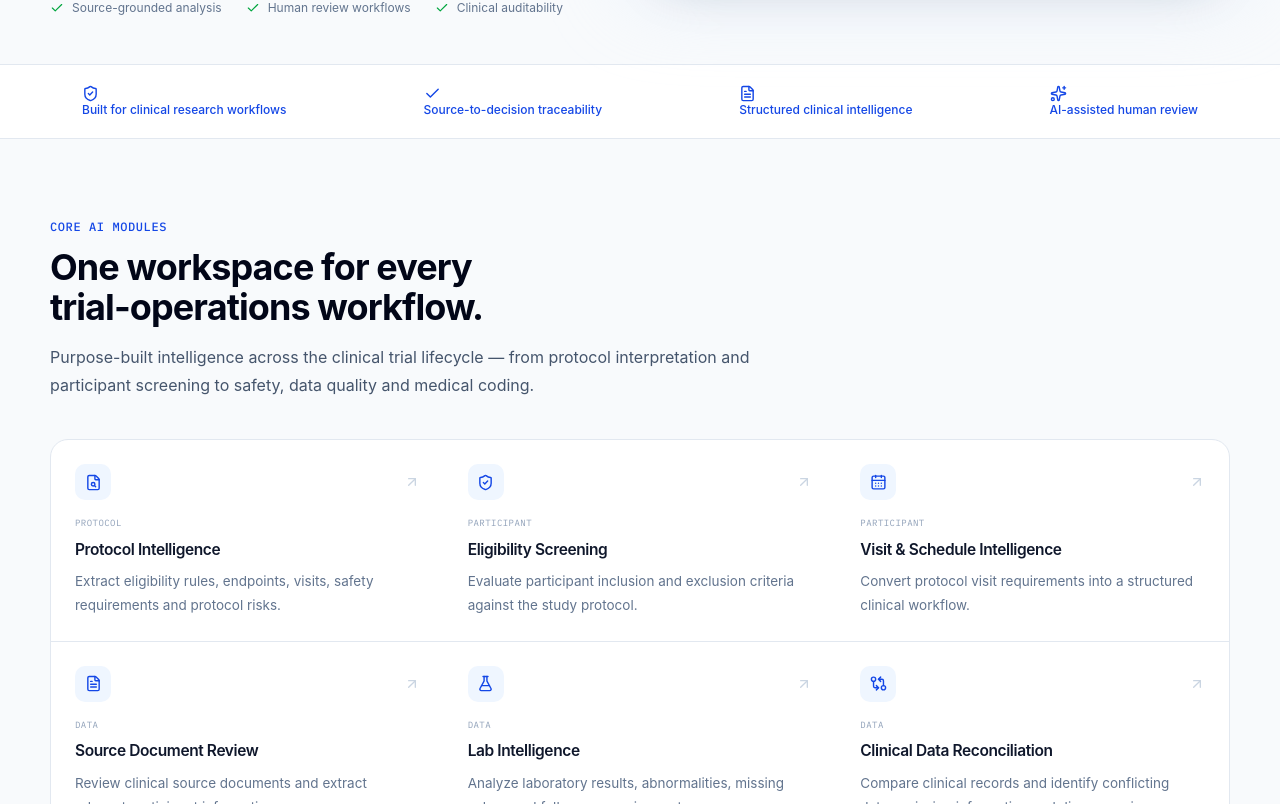
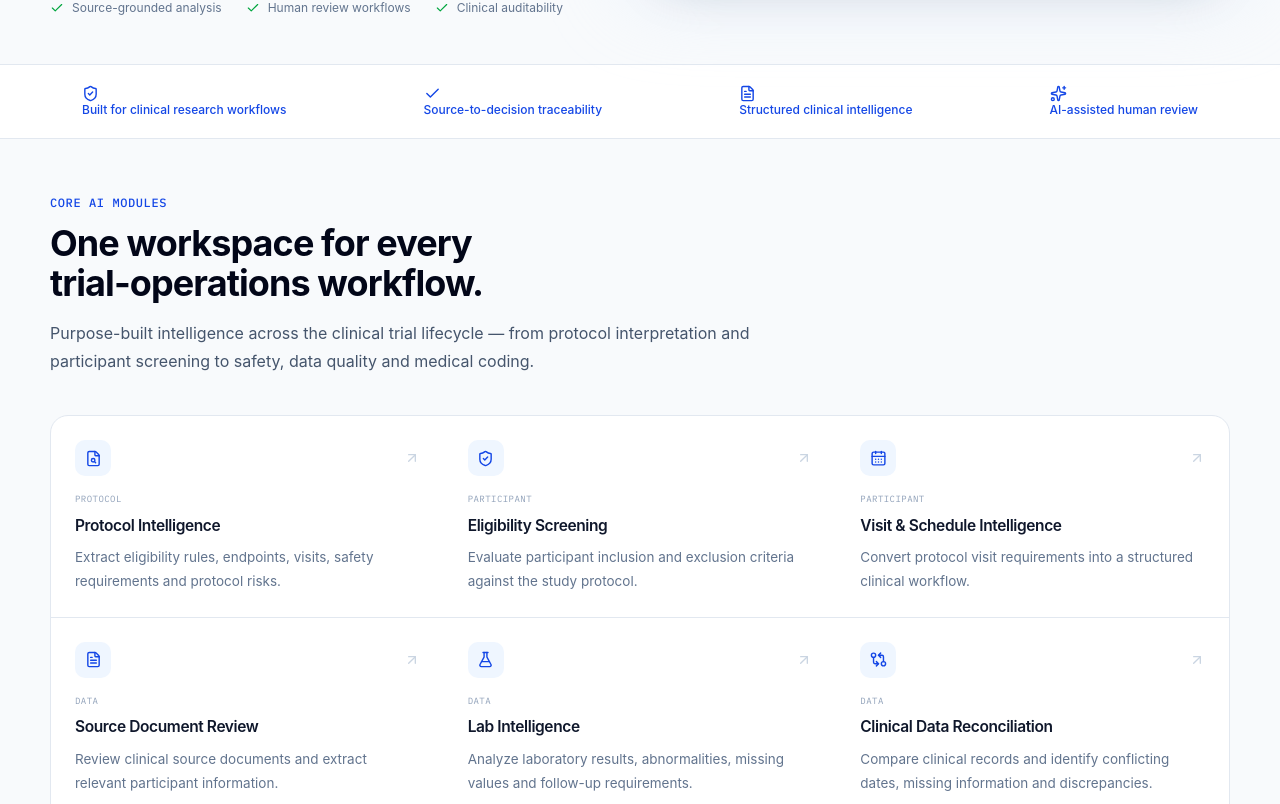
Before and after one commit to Zunaid24/trialiq, a Next.js app: page / in a window 1280 px wide. Shown: the part 656-1460 px from the top of the page. Built offline with nearby package versions, Linux system fonts and the light colour scheme.

Commit message:
Polish landing page UX

```diff
--- a/components/ModuleGrid.tsx
+++ b/components/ModuleGrid.tsx
@@ -111,7 +111,7 @@ export default function ModuleGrid() {
   return (
     <section
       id="modules"
-      className="bg-slate-50 px-5 py-20 md:px-8"
+      className="bg-slate-50 px-5 py-14 md:px-8"
     >
       <div className="mx-auto max-w-[1180px]">
 
```
